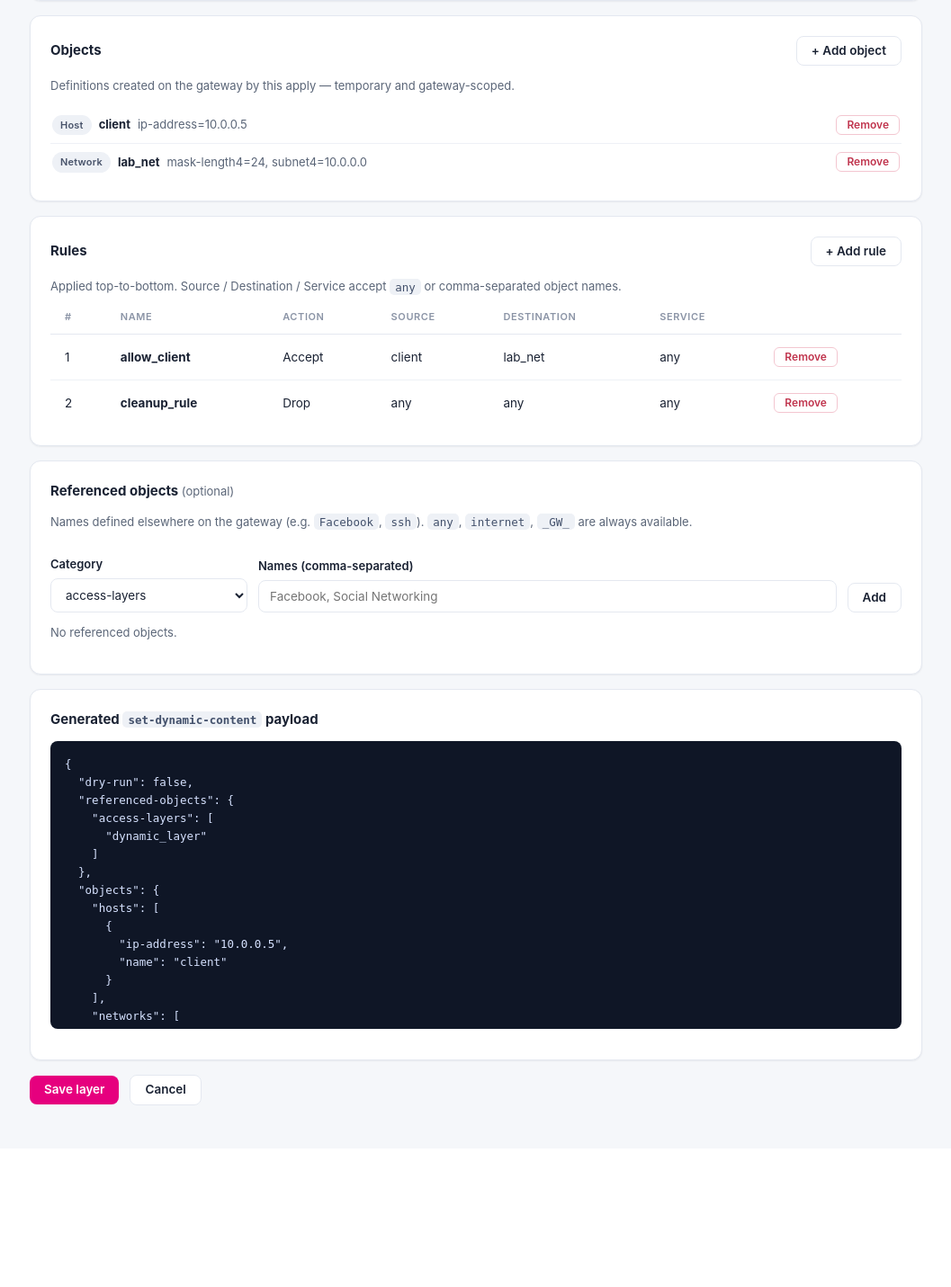
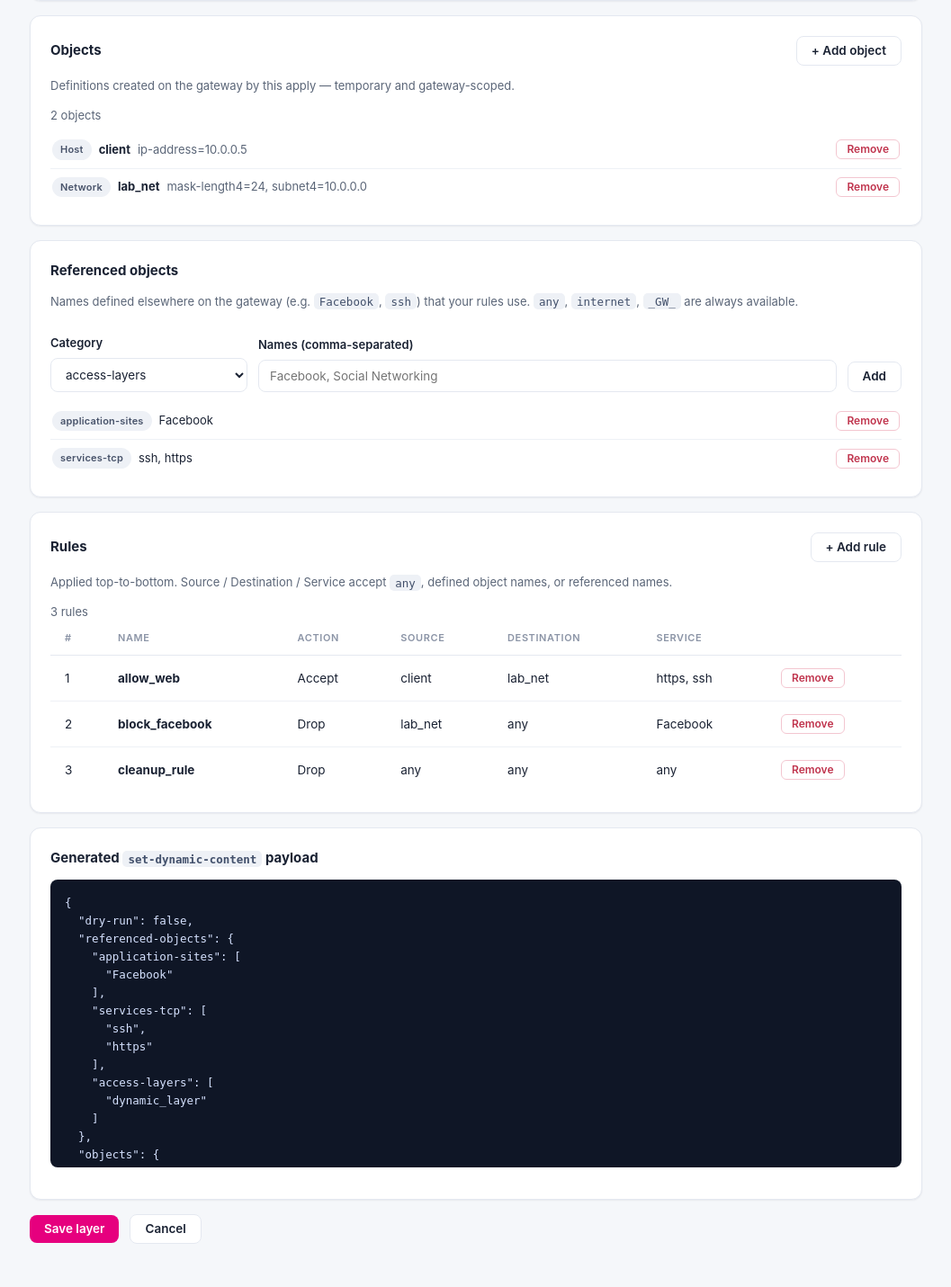
Before and after one commit to alshawwaf/Drawbridge, a FastAPI app: page /layers/new in a window 1280 px wide. Shown: the part 598-2029 px from the top of the page at 90% size, without its empty margins (111-1168 px from the left). Before the commit the page ends 1827 px from the top, so only its background shows below. Run offline with FastAPI, Linux system fonts and the light colour scheme; the visitor is signed in with stand-in values (Sample User, id 1); tables that the repository leaves empty hold one stand-in row (values such as "Sample post").

Commit message:
Default policy + builder: ship referenced objects, reorder builder, scale long lists
Default layer now demonstrates referenced-objects: predefined services (ssh, https) and an
application site (Facebook), referenced by name, with rules that actually use them
(allow_web, block_facebook). All references resolve cleanly — no "used but not defined"
warnings on apply.

Builder changes:
- Referenced objects section moved above Rules (define references before using them) and
  the "(optional)" qualifier removed
- Objects and Rules lists get a count + a filter box (once past 8 items) and a
  height-capped scroll, so a customer with 300+ host objects never blows up the page

Tests: the default ships referenced objects used by its rules and validates with zero
warnings; the builder renders referenced-above-rules without "(optional)".

```diff
--- a/app/templates/dynamic_new.html
+++ b/app/templates/dynamic_new.html
@@ -38,20 +38,20 @@
   </div>
 
   <div class="card">
-    <div class="row"><h2 style="margin:0;" class="grow">Rules</h2><button type="button" class="secondary" id="open-rule">+ Add rule</button></div>
-    <p class="muted">Applied top-to-bottom. Source / Destination / Service accept <code>any</code> or comma-separated object names.</p>
-    <div id="rule-list"></div>
-  </div>
-
-  <div class="card">
-    <div class="row"><h2 style="margin:0;" class="grow">Referenced objects <span class="muted" style="font-weight:400;">(optional)</span></h2></div>
-    <p class="muted">Names defined elsewhere on the gateway (e.g. <code>Facebook</code>, <code>ssh</code>). <code>any</code>, <code>internet</code>, <code>_GW_</code> are always available.</p>
+    <div class="row"><h2 style="margin:0;" class="grow">Referenced objects</h2></div>
+    <p class="muted">Names defined elsewhere on the gateway (e.g. <code>Facebook</code>, <code>ssh</code>) that your rules use. <code>any</code>, <code>internet</code>, <code>_GW_</code> are always available.</p>
     <div class="row endalign">
       <div><label>Category</label><select id="ref-type">{% for t in ref_types %}<option>{{ t }}</option>{% endfor %}</select></div>
       <div class="grow"><label>Names (comma-separated)</label><input id="ref-names" placeholder="Facebook, Social Networking"></div>
       <div><button type="button" class="secondary" id="add-ref">Add</button></div>
     </div>
     <div id="ref-list" style="margin-top:12px;"></div>
+  </div>
+
+  <div class="card">
+    <div class="row"><h2 style="margin:0;" class="grow">Rules</h2><button type="button" class="secondary" id="open-rule">+ Add rule</button></div>
+    <p class="muted">Applied top-to-bottom. Source / Destination / Service accept <code>any</code>, defined object names, or referenced names.</p>
+    <div id="rule-list"></div>
   </div>
 
   <div class="card">
@@ -118,6 +118,21 @@
     function openModal(id) { $(id).hidden = false; }
     function closeModal(id) { $(id).hidden = true; }
 
+    // Long-list ergonomics: show a count and (past a threshold) a filter box; the list body
+    // scrolls within a capped height so a customer with 300+ objects never blows up the page.
+    var LIST_FILTER_AT = 8, LIST_MAX_H = '340px';
+    function listHeader(box, count, noun, onFilter) {
+      var head = el('div'); head.style.cssText = 'display:flex; align-items:center; gap:10px; margin-bottom:8px;';
+      head.appendChild(el('span', 'muted', count + ' ' + noun + (count === 1 ? '' : 's')));
+      if (count > LIST_FILTER_AT) {
+        var f = el('input'); f.type = 'search'; f.placeholder = 'Filter ' + noun + 's…';
+        f.style.cssText = 'flex:1; max-width:280px;';
+        f.addEventListener('input', function () { onFilter(this.value.trim().toLowerCase()); });
+        head.appendChild(f);
+      }
+      box.appendChild(head);
+    }
+
     // ----- Add object modal -----
     function renderObjFields() {
       var spec = SPECS[$('obj-type').value];
@@ -181,33 +196,50 @@
 
     // ----- Renderers -----
     function renderObjects() {
-      var box = $('obj-list'); box.innerHTML = ''; var any = false;
+      var box = $('obj-list'); box.textContent = '';
+      var flat = [];
       Object.keys(objects).forEach(function (type) {
-        (objects[type] || []).forEach(function (o, i) {
-          any = true;
-          var summary = Object.keys(o).filter(function (k) { return k !== 'name'; }).map(function (k) { return k + '=' + fieldVal(o[k]); }).join(', ');
-          var row = el('div', 'itemrow', '<span class="pill">' + esc(SPECS[type].label) + '</span> <b>' + esc(o.name) + '</b> <span class="muted">' + esc(summary) + '</span>');
-          var rm = el('button', 'minibtn', 'Remove'); rm.type = 'button';
-          rm.addEventListener('click', function () { objects[type].splice(i, 1); if (!objects[type].length) delete objects[type]; sync(); });
-          row.appendChild(rm); box.appendChild(row);
+        (objects[type] || []).forEach(function (o, i) { flat.push({ type: type, o: o, i: i }); });
+      });
+      if (!flat.length) { box.appendChild(el('p', 'muted', 'No objects yet.')); return; }
+      var wrap = el('div'); wrap.style.cssText = 'max-height:' + LIST_MAX_H + '; overflow:auto;';
+      listHeader(box, flat.length, 'object', function (q) {
+        wrap.querySelectorAll('.itemrow').forEach(function (r) {
+          r.style.display = (!q || r.getAttribute('data-q').indexOf(q) !== -1) ? '' : 'none';
         });
       });
-      if (!any) box.innerHTML = '<p class="muted">No objects yet.</p>';
+      flat.forEach(function (it) {
+        var o = it.o, type = it.type;
+        var summary = Object.keys(o).filter(function (k) { return k !== 'name'; }).map(function (k) { return k + '=' + fieldVal(o[k]); }).join(', ');
+        var row = el('div', 'itemrow', '<span class="pill">' + esc(SPECS[type].label) + '</span> <b>' + esc(o.name) + '</b> <span class="muted">' + esc(summary) + '</span>');
+        row.setAttribute('data-q', (o.name + ' ' + summary + ' ' + SPECS[type].label).toLowerCase());
+        var rm = el('button', 'minibtn', 'Remove'); rm.type = 'button';
+        rm.addEventListener('click', function () { objects[type].splice(it.i, 1); if (!objects[type].length) delete objects[type]; sync(); });
+        row.appendChild(rm); wrap.appendChild(row);
+      });
+      box.appendChild(wrap);
     }
     function renderRules() {
-      var box = $('rule-list'); box.innerHTML = '';
-      if (!rules.length) { box.innerHTML = '<p class="muted">No rules yet.</p>'; return; }
-      var wrap = el('div', 'tablewrap');
-      var t = el('table'); t.innerHTML = '<thead><tr><th>#</th><th>Name</th><th>Action</th><th>Source</th><th>Destination</th><th>Service</th><th></th></tr></thead>';
+      var box = $('rule-list'); box.textContent = '';
+      if (!rules.length) { box.appendChild(el('p', 'muted', 'No rules yet.')); return; }
+      var wrap = el('div', 'tablewrap'); wrap.style.cssText = 'max-height:' + LIST_MAX_H + '; overflow:auto;';
+      var t = el('table');
+      t.appendChild(el('thead', null, '<tr><th>#</th><th>Name</th><th>Action</th><th>Source</th><th>Destination</th><th>Service</th><th></th></tr>'));
       var tb = el('tbody');
       rules.forEach(function (r, i) {
-        var tr = el('tr');
-        tr.innerHTML = '<td>' + (i + 1) + '</td><td><b>' + esc(r.name) + '</b></td><td>' + esc(r.action) + '</td><td>' + esc(fieldVal(r.source)) + '</td><td>' + esc(fieldVal(r.destination)) + '</td><td>' + esc(fieldVal(r.service)) + (r['service-negate'] ? ' <span class="pill">negate</span>' : '') + '</td>';
+        var tr = el('tr', null, '<td>' + (i + 1) + '</td><td><b>' + esc(r.name) + '</b></td><td>' + esc(r.action) + '</td><td>' + esc(fieldVal(r.source)) + '</td><td>' + esc(fieldVal(r.destination)) + '</td><td>' + esc(fieldVal(r.service)) + (r['service-negate'] ? ' <span class="pill">negate</span>' : '') + '</td>');
+        tr.setAttribute('data-q', (r.name + ' ' + r.action + ' ' + fieldVal(r.source) + ' ' + fieldVal(r.destination) + ' ' + fieldVal(r.service)).toLowerCase());
         var td = el('td'); var rm = el('button', 'minibtn', 'Remove'); rm.type = 'button';
         rm.addEventListener('click', function () { rules.splice(i, 1); sync(); });
         td.appendChild(rm); tr.appendChild(td); tb.appendChild(tr);
       });
-      t.appendChild(tb); wrap.appendChild(t); box.appendChild(wrap);
+      t.appendChild(tb);
+      listHeader(box, rules.length, 'rule', function (q) {
+        tb.querySelectorAll('tr').forEach(function (row) {
+          row.style.display = (!q || row.getAttribute('data-q').indexOf(q) !== -1) ? '' : 'none';
+        });
+      });
+      wrap.appendChild(t); box.appendChild(wrap);
     }
     function renderRefs() {
       var box = $('ref-list'); box.innerHTML = '';
```
Also changed, not shown: app/routers/dynamic_layers.py (+10 -3 lines), tests/test_layer_edit.py (+30 -1 lines).
